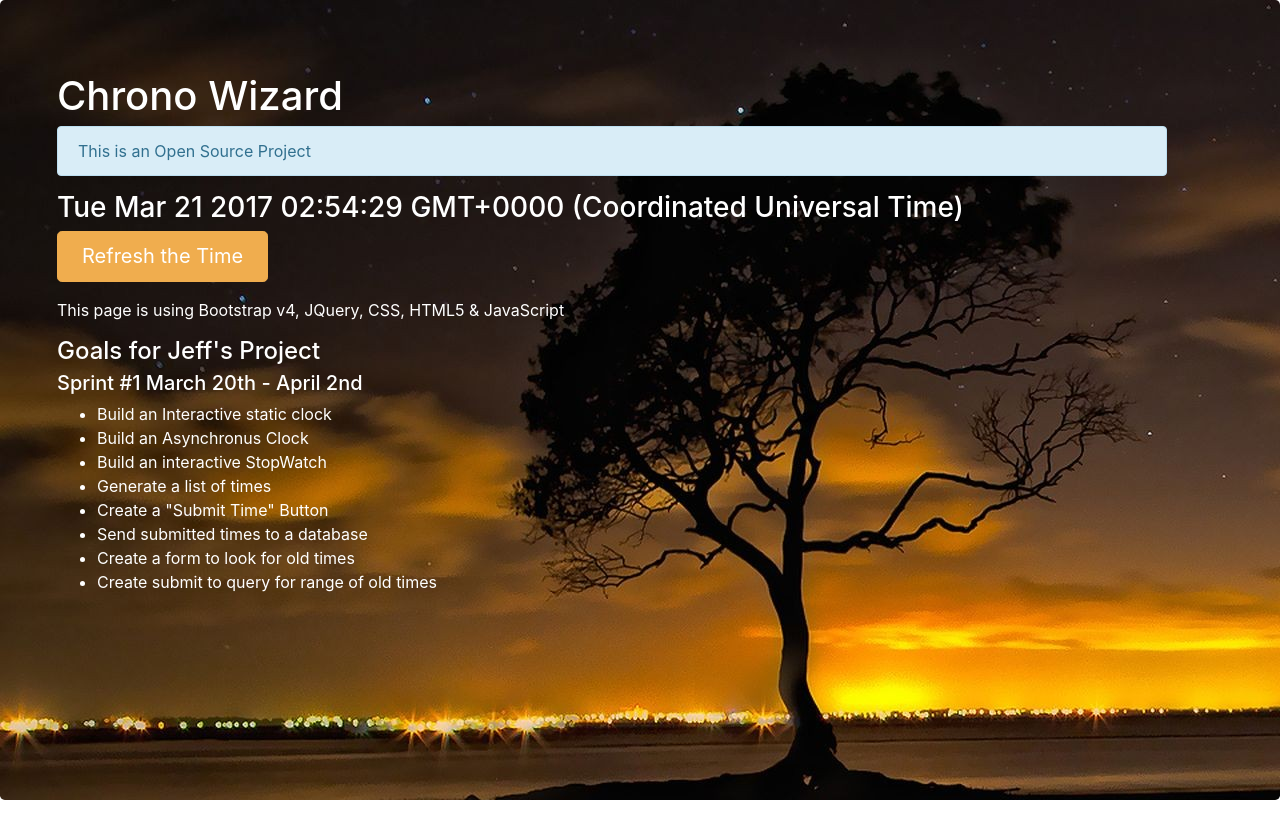
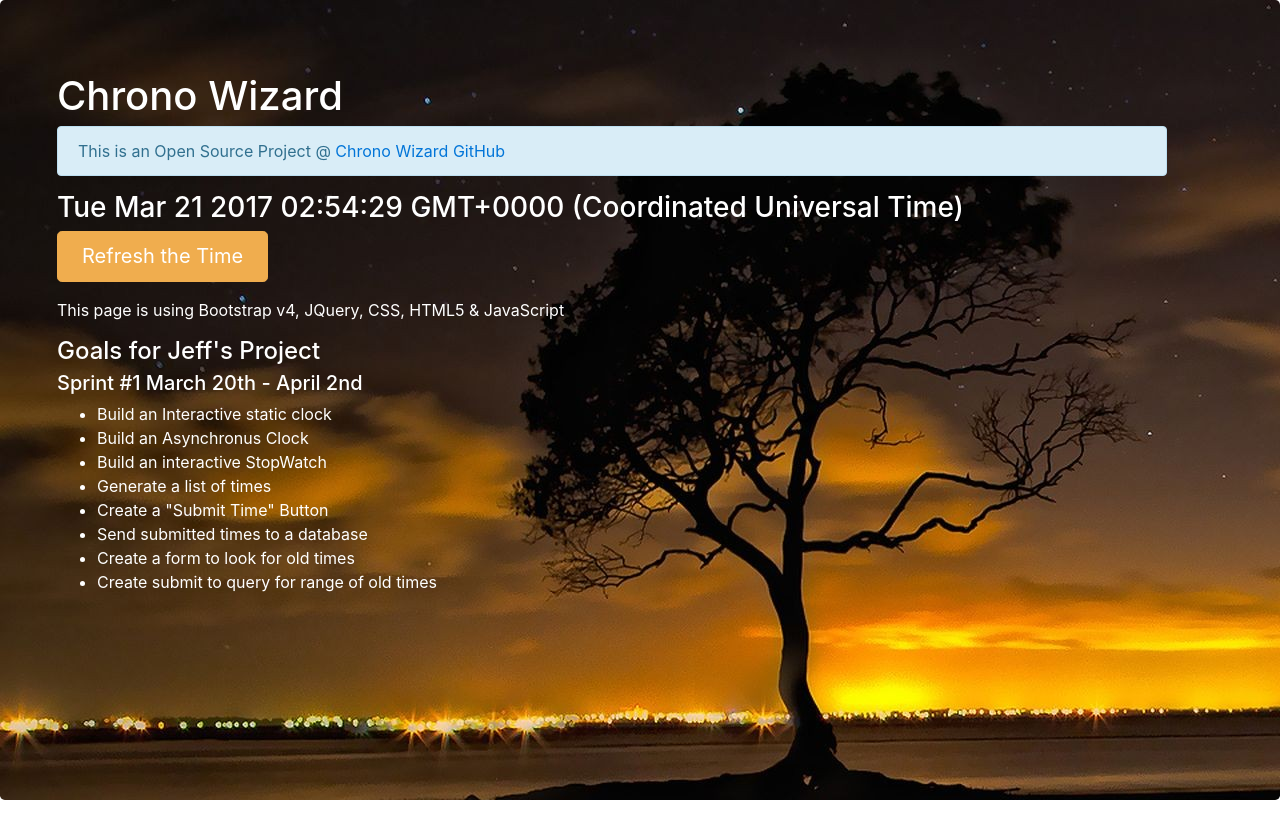
Before and after one commit to jrbella/chrono-wizard, a plain HTML site: page index.html in a window 1280 px wide. Drawn offline with Linux system fonts and the light colour scheme.

Commit message:
updated gitHub link

```diff
--- a/index.html
+++ b/index.html
@@ -15,7 +15,7 @@
 <div class="container">
 
 <h1>Chrono Wizard</h1>
-	<div class="alert alert-info" role="alert">This is an Open Source Project</div>
+	<div class="alert alert-info" role="alert">This is an Open Source Project @ <a href="https://github.com/jrbella/chrono-wizard">Chrono Wizard GitHub</a></div>
   <h3 id="time"></h3>
     <p><a class="btn btn-warning btn-lg" href="#" role="button" onclick="getDate()">Refresh the Time</a></p>
   <p>This page is using Bootstrap v4, JQuery, CSS, HTML5 & JavaScript</p>
```
